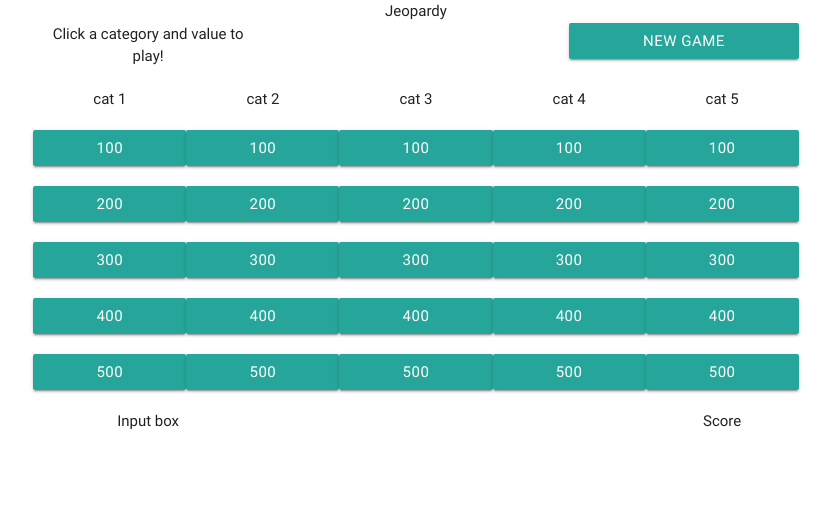
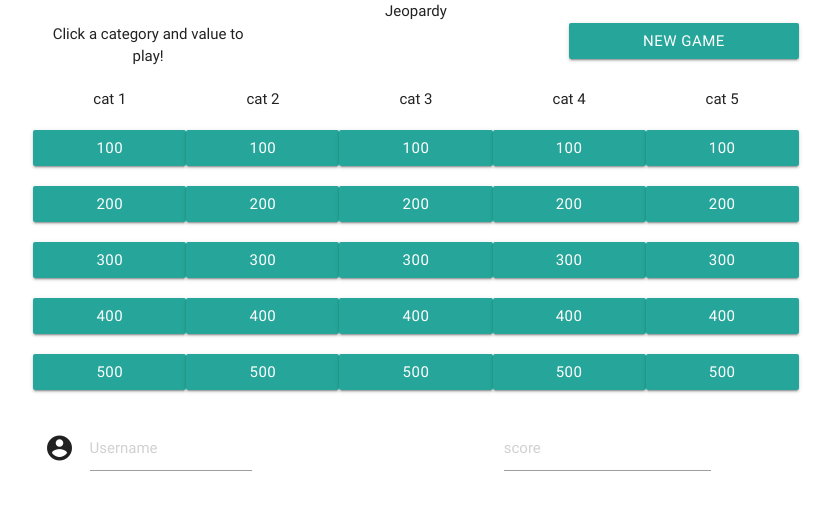
Before and after one commit to tombeau19/jeopardy-game, a plain HTML site: page index.html in a window 1280 px wide. Shown: the whole page, without its empty margins (224-1055 px from the left). Drawn offline with nearby package versions, Linux system fonts and the light colour scheme.

Commit message:
basic board with username and score

```diff
--- a/index.html
+++ b/index.html
@@ -67,9 +67,14 @@
             <div class="btn col s2">500</div>
             <div class="btn col s2">500</div>
         </div>
-        <div class="row center">
-            <div class="col s3 offset-s1">Input box</div>
-            <div class="col s4 push-s4">Score</div>
+        <div class="row">
+            <div class="input-field col s3 offset-s1">
+                <i class="material-icons prefix">account_circle</i>
+                <input placeholder="Username">
+            </div>
+            <div class="input-field col s3 push-s3">
+                <input placeholder="score">
+            </div>
         </div>
         <script type="text/javascript" src="https://code.jquery.com/jquery-3.2.1.min.js"></script>
         <script type="text/javascript" src="js/materialize.min.js"></script>
```
